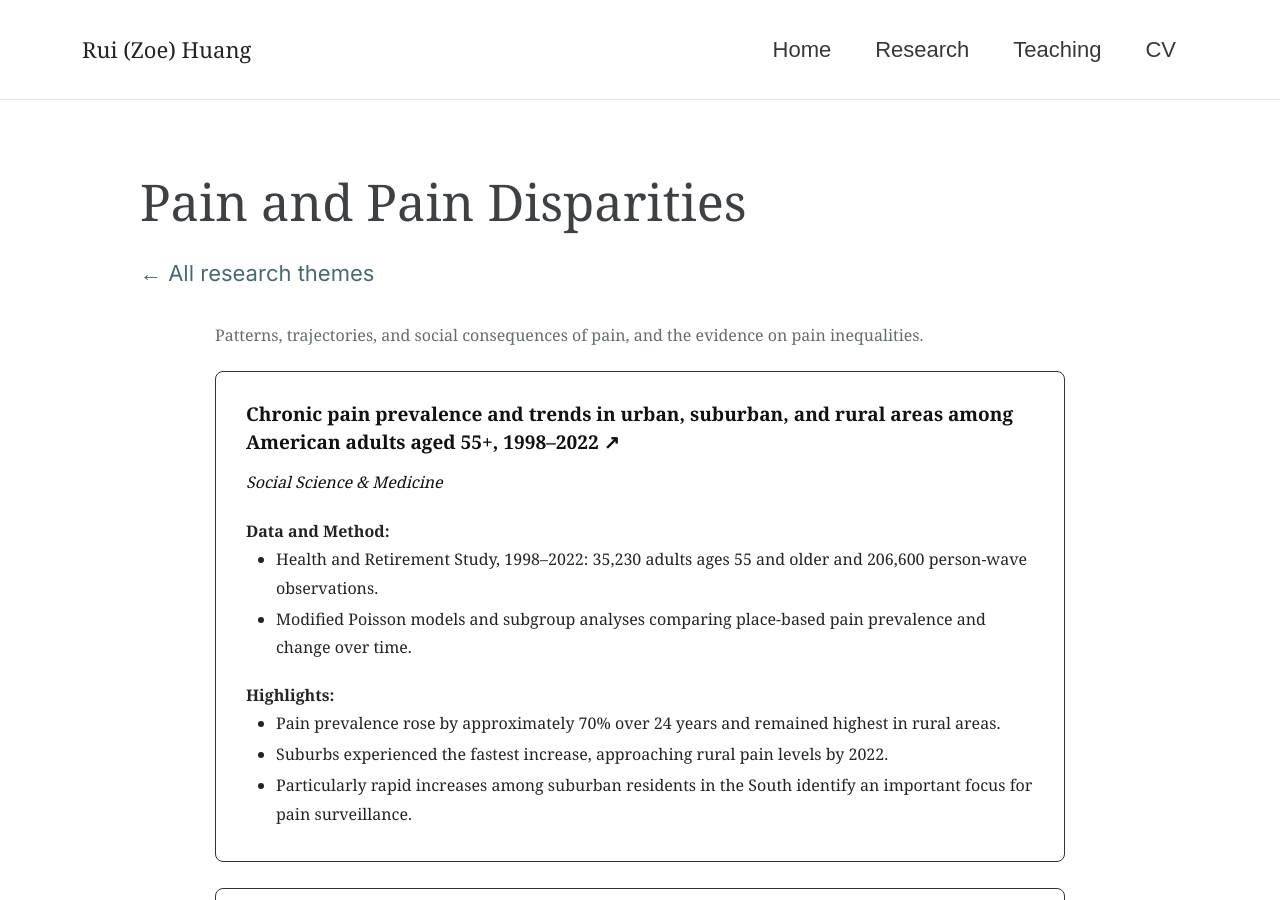
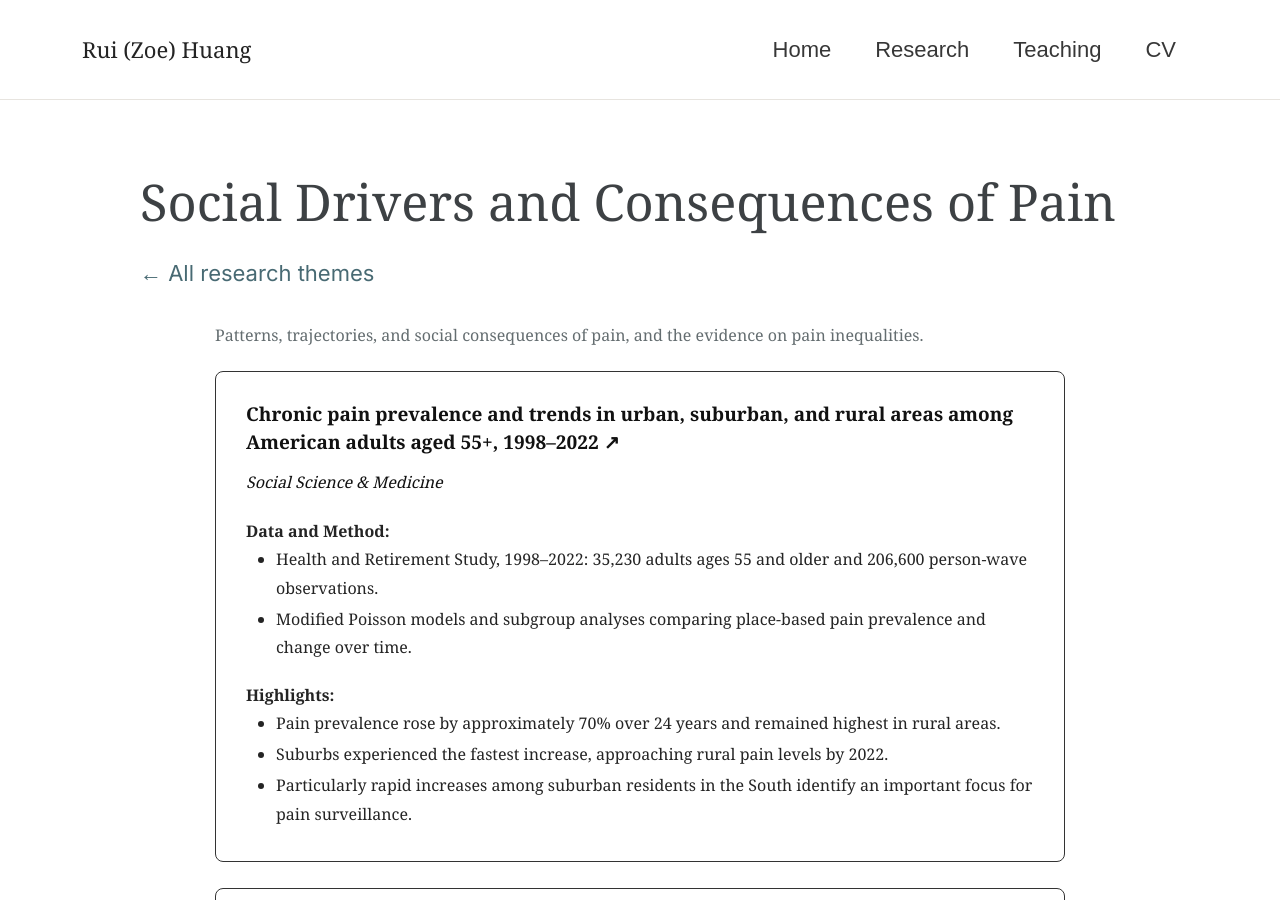
Before and after one commit to RuiZoeHuang/ruizoehuang.github.io, a Jekyll site: the page built from _pages/research-pain-and-disparities.html, in a window 1280 px wide and 900 px high. Built offline with Jekyll 4.4.1, drawn with Linux system fonts in a browser that asks for light colours; cached includes are drawn as plain includes.

Commit message:
Rename pain research theme to Social Drivers and Consequences of Pain

```diff
--- a/_pages/research-pain-and-disparities.html
+++ b/_pages/research-pain-and-disparities.html
@@ -1,6 +1,6 @@
 ---
 layout: single
-title: "Pain and Pain Disparities"
+title: "Social Drivers and Consequences of Pain"
 permalink: /research/pain-and-disparities/
 author_profile: false
 ---
```
